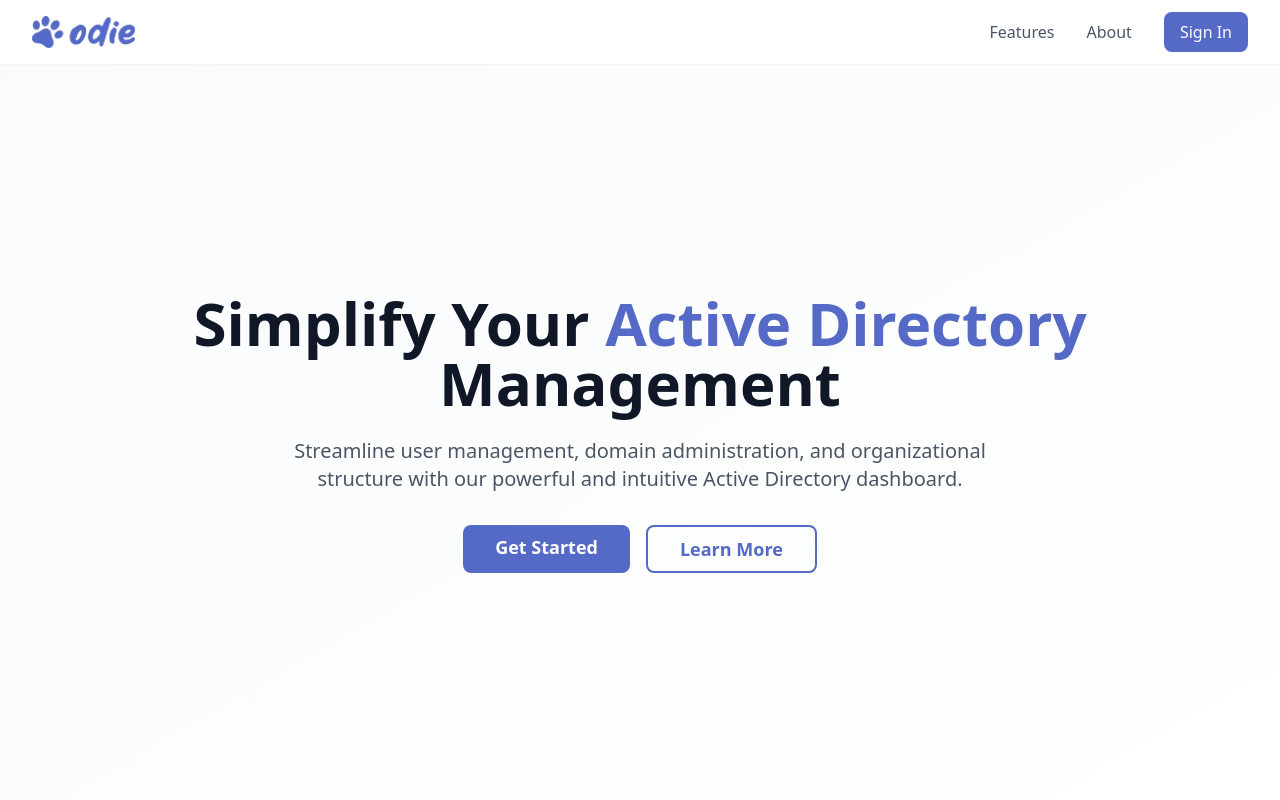
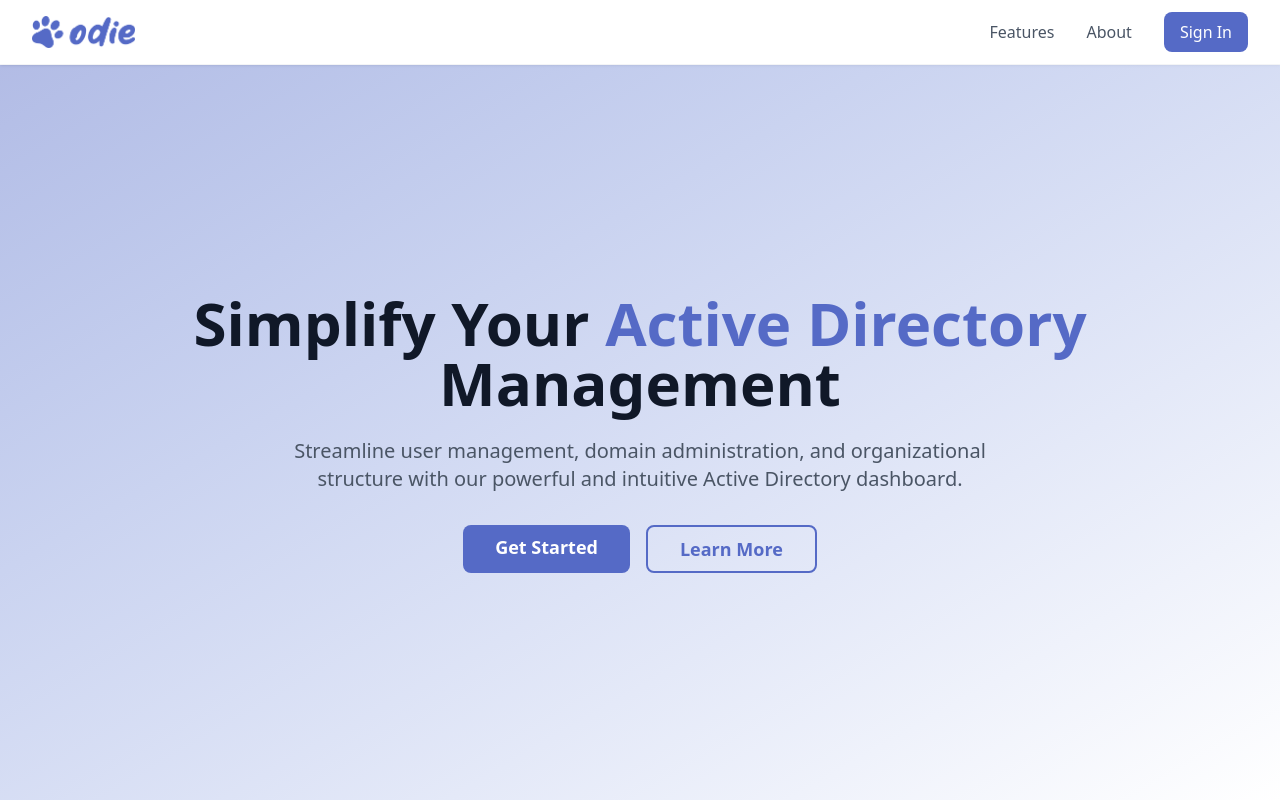
Before and after one commit to mertt1010/odie-project, a React (Vite) app: page / in a window 1280 px wide. Shown: the top 800 px of the page. Built offline with nearby package versions, Linux system fonts and the light colour scheme; no server answers.

Commit message:
fix: edited landing page hero background gradient.

```diff
--- a/src/pages/LandingPage.jsx
+++ b/src/pages/LandingPage.jsx
@@ -119,7 +119,7 @@ function LandingPage() {
       </nav>
 
       {/* Hero Section */}
-      <section className="relative bg-gradient-to-br from-gray-50 to-white h-[calc(100dvh-64px)] flex items-center justify-center">
+      <section className="relative bg-gradient-to-br from-odie/45 to-white h-[calc(100dvh-64px)] flex items-center justify-center">
         <div className="max-w-7xl mx-auto px-4 sm:px-6 lg:px-8">
           <div className="text-center">
             <h1 className="text-3xl lg:text-6xl font-bold text-gray-900 mb-6">
```
